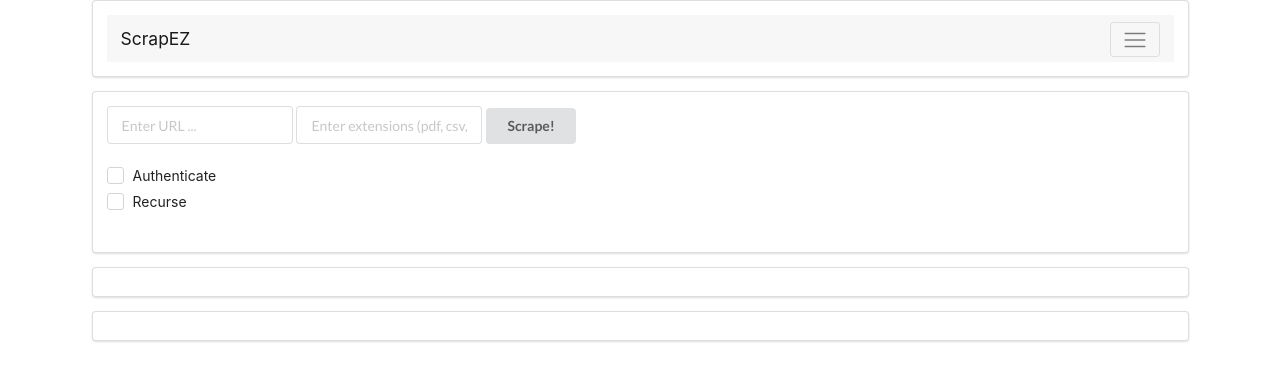
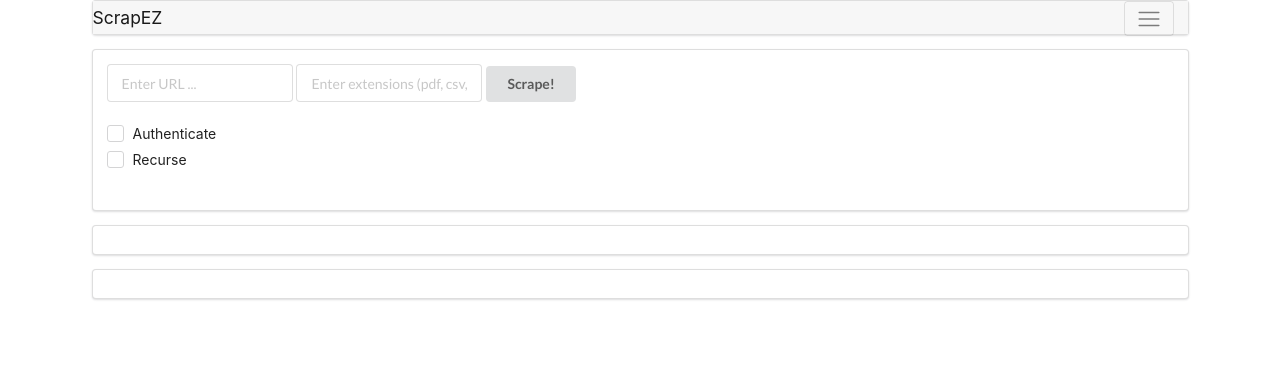
Before and after one commit to oucb/scrapez, a Flask app: template apps/templates/home.html in a window 1280 px wide. Shown: the top 381 px of the page. Run offline with Flask 2, Linux system fonts and the light colour scheme; the template is opened without the code that fills it: most values are stand-ins (such as "Sample title", 1, 10 or a date in 2020); parts of the project's set-up code (start-up, migrations or seed data) failed here and were passed over; some libraries are stand-ins or nearby versions.

Commit message:
Update navbar

```diff
--- a/apps/templates/navbar.html
+++ b/apps/templates/navbar.html
@@ -1,5 +1,5 @@
-<div class='ui segment'>
-  <nav class="navbar navbar-expand-md navbar-light bg-faded">
+<div style="padding:0px" class='ui segment'>
+  <nav style="padding:0px" class="navbar navbar-expand-md navbar-light bg-faded">
     <button class="navbar-toggler navbar-toggler-right" type="button" data-toggle="collapse" data-target="#navbarSupportedContent" aria-controls="navbarSupportedContent" aria-expanded="false" aria-label="Toggle navigation">
       <span class="navbar-toggler-icon"></span>
     </button>
```
